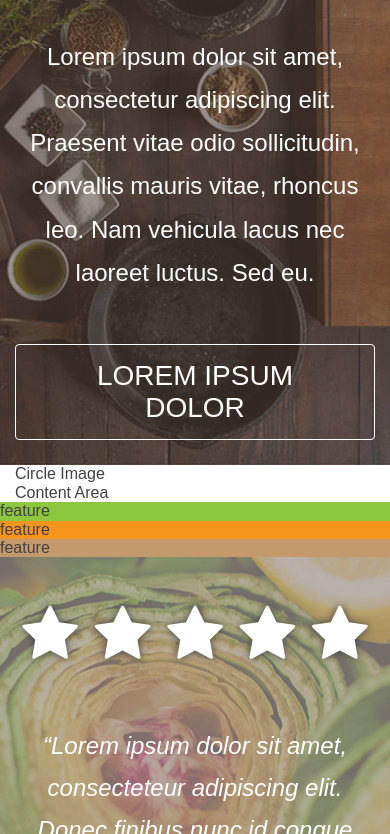
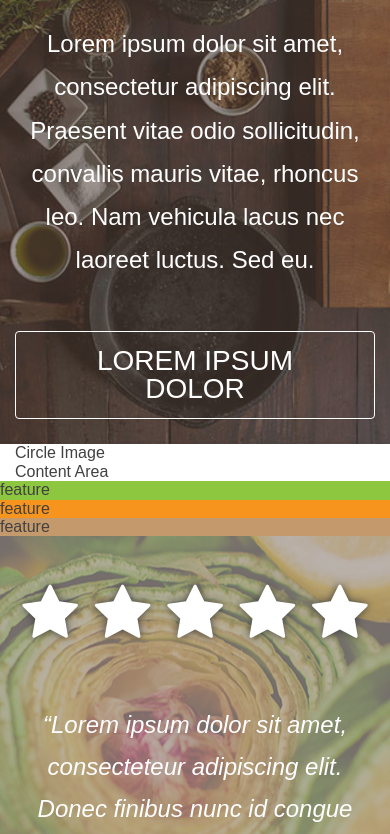
Before and after one commit to tjsantos/css, a website: page index.html in a window 390 px wide. Shown: the part 479-1313 px from the top of the page. Drawn offline with nearby package versions, Linux system fonts and the light colour scheme; files that its build step writes are made by us from their sources.

Commit message:
change mobile/desktop visual breakpoint from small to medium

```diff
--- a/stylesheet.scss
+++ b/stylesheet.scss
@@ -107,7 +107,7 @@ a {
     width: 100%;
   }
 
-  @include small-and-above() {
+  @include medium-and-above() {
     flex-flow: row;
 
     .col-1-2 {
@@ -173,7 +173,7 @@ a {
 }
 
 .footer-divider {
-  @include small-and-above() {
+  @include medium-and-above() {
     min-height: 1px;
     background: white;
   }
@@ -202,10 +202,11 @@ a {
   font-size: (21/16) + 0em;
   font-weight: bold;
   border-radius: 4px;
+  line-height: 1;
 
   transition: all 0.3s ease 0s;
 
-  @include small-and-above() {
+  @include medium-and-above() {
     padding: 10px 15px;
     font-size: (18/16) + 0em;
     font-weight: normal;
@@ -380,7 +381,7 @@ a {
   padding-top: 40px;
   padding-bottom: 40px;
   opacity: .75;
-  @include small-and-above() {
+  @include medium-and-above() {
     padding-top: 60px;
     padding-bottom: 60px;
   }
@@ -389,7 +390,7 @@ a {
   font-size: (60/16) + 0em;
   line-height: 1.3;
   text-shadow: 0 0 8px black;
-  @include small-and-above() {
+  @include medium-and-above() {
     font-size: (72/16) + 0em;
   }
 }
@@ -398,7 +399,7 @@ a {
   font-size: (24/16) + 0em;
   font-style: italic;
   line-height: 1.75;
-  @include small-and-above() {
+  @include medium-and-above() {
     max-width: 35em;
     margin: 60px auto 0;
     font-size: (26/16) + 0em;
```
